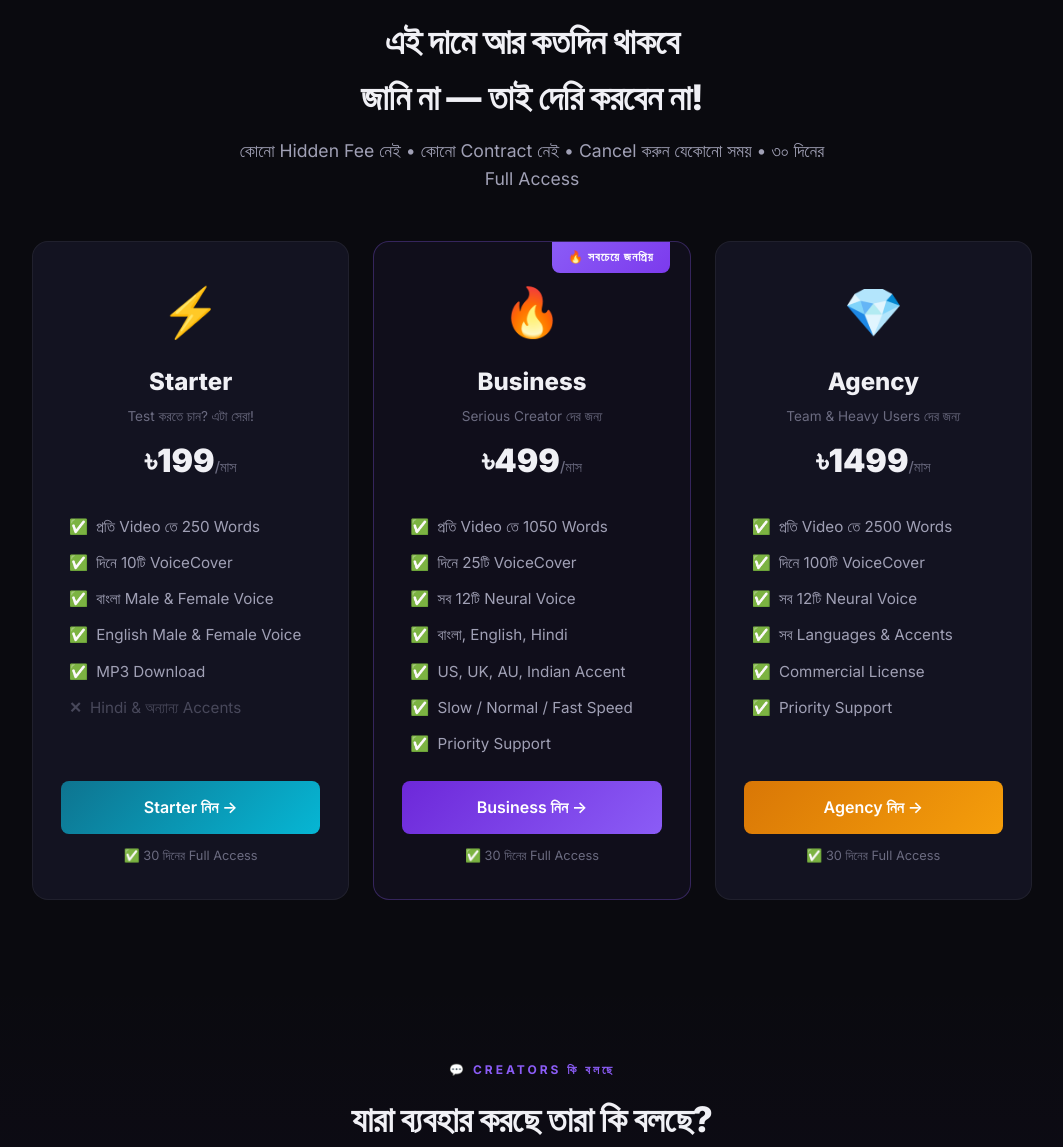
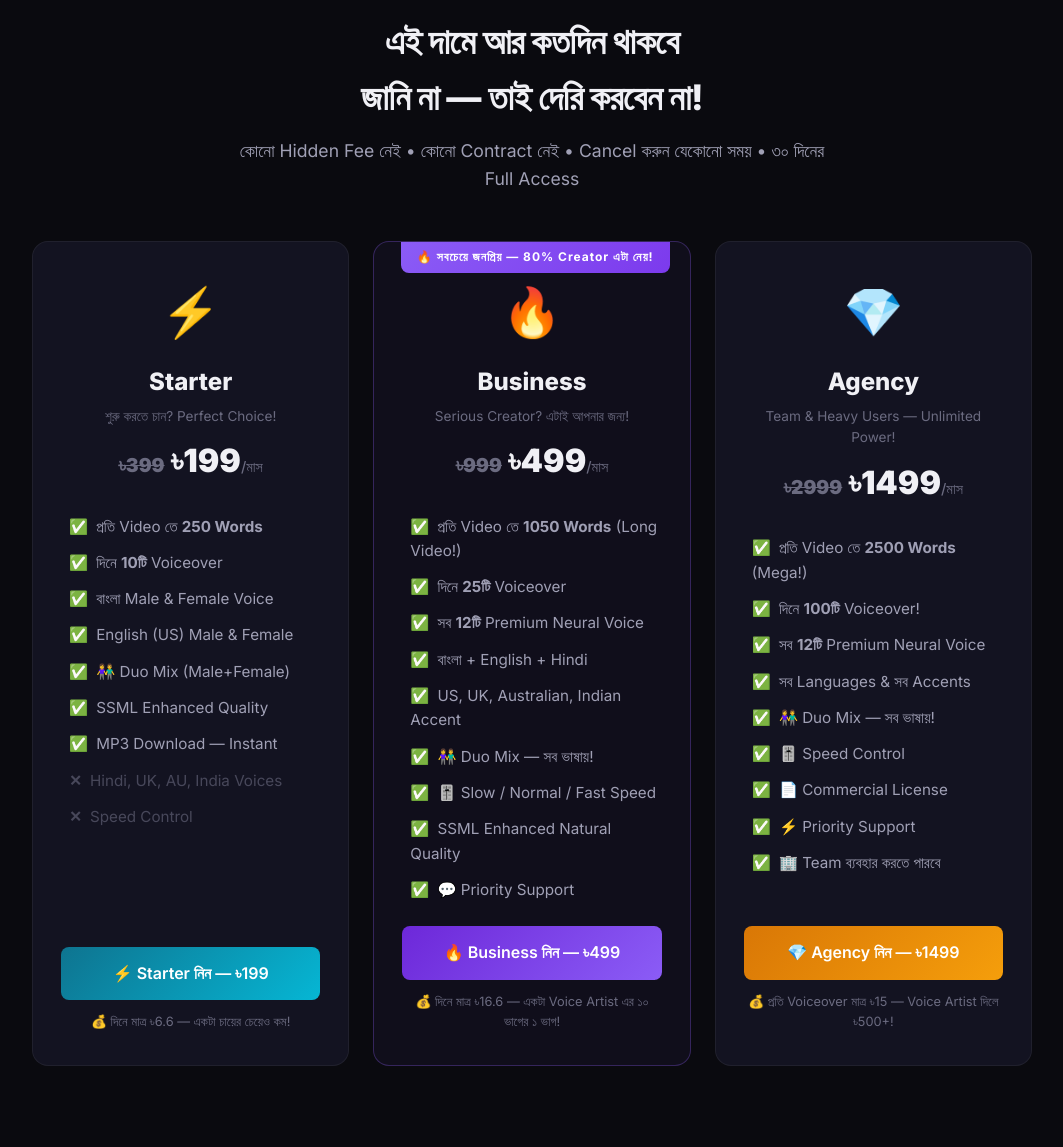
Before and after one commit to mubinpapa741-lang/vidcover-tools, a Flask app: page /promo in a window 1280 px wide. Shown: the part 4522-5669 px from the top of the page, without its empty margins (108-1171 px from the left). Run offline with Flask 3, Linux system fonts and the light colour scheme; data that the repository does not hold is empty.

Commit message:
Upgrade pricing plans: Duo Mix feature, SSML quality badge, crossed-out original prices, value anchoring

```diff
--- a/templates/promo.html
+++ b/templates/promo.html
@@ -452,48 +452,53 @@ if(trialAudio) {
                 <div class="plan-header">
                     <span class="plan-emoji">⚡</span>
                     <h3 class="plan-name">Starter</h3>
-                    <p class="plan-tagline">Test করতে চান? এটা সেরা!</p>
-                    <div class="plan-price">৳199<span class="plan-price-period">/মাস</span></div>
+                    <p class="plan-tagline">শুরু করতে চান? Perfect Choice!</p>
+                    <div class="plan-price"><s style="font-size:0.6em;color:var(--text-muted);">৳399</s> ৳199<span class="plan-price-period">/মাস</span></div>
                 </div>
                 <div class="plan-body">
                     <ul class="plan-features">
-                        <li><span class="feat-check">✅</span> প্রতি Video তে 250 Words</li>
-                        <li><span class="feat-check">✅</span> দিনে 10টি VoiceCover</li>
+                        <li><span class="feat-check">✅</span> প্রতি Video তে <strong>250 Words</strong></li>
+                        <li><span class="feat-check">✅</span> দিনে <strong>10টি</strong> Voiceover</li>
                         <li><span class="feat-check">✅</span> বাংলা Male & Female Voice</li>
-                        <li><span class="feat-check">✅</span> English Male & Female Voice</li>
-                        <li><span class="feat-check">✅</span> MP3 Download</li>
-                        <li class="feat-locked"><span class="feat-x">✕</span> Hindi & অন্যান্য Accents</li>
+                        <li><span class="feat-check">✅</span> English (US) Male & Female</li>
+                        <li><span class="feat-check">✅</span> 👫 Duo Mix (Male+Female)</li>
+                        <li><span class="feat-check">✅</span> SSML Enhanced Quality</li>
+                        <li><span class="feat-check">✅</span> MP3 Download — Instant</li>
+                        <li class="feat-locked"><span class="feat-x">✕</span> Hindi, UK, AU, India Voices</li>
+                        <li class="feat-locked"><span class="feat-x">✕</span> Speed Control</li>
                     </ul>
                 </div>
                 <div class="plan-footer">
-                    <a href="{{ promo_link if promo_link else '/activate' }}" {% if promo_link %}target="_blank" rel="noopener"{% endif %} class="btn btn-plan btn-plan-1">Starter নিন →</a>
-                    <span class="plan-guarantee">✅ 30 দিনের Full Access</span>
+                    <a href="{{ promo_link if promo_link else '/activate' }}" {% if promo_link %}target="_blank" rel="noopener"{% endif %} class="btn btn-plan btn-plan-1">⚡ Starter নিন — ৳199</a>
+                    <span class="plan-guarantee">💰 দিনে মাত্র ৳6.6 — একটা চায়ের চেয়েও কম!</span>
                 </div>
             </div>
 
             <div class="plan-card plan-card-2 plan-card-featured animate-on-scroll">
                 <div class="plan-card-glow"></div>
-                <div class="plan-badge-popular">🔥 সবচেয়ে জনপ্রিয়</div>
+                <div class="plan-badge-popular">🔥 সবচেয়ে জনপ্রিয় — 80% Creator এটা নেয়!</div>
                 <div class="plan-header">
                     <span class="plan-emoji">🔥</span>
                     <h3 class="plan-name">Business</h3>
-                    <p class="plan-tagline">Serious Creator দের জন্য</p>
-                    <div class="plan-price">৳499<span class="plan-price-period">/মাস</span></div>
+                    <p class="plan-tagline">Serious Creator? এটাই আপনার জন্য!</p>
+                    <div class="plan-price"><s style="font-size:0.6em;color:var(--text-muted);">৳999</s> ৳499<span class="plan-price-period">/মাস</span></div>
                 </div>
                 <div class="plan-body">
                     <ul class="plan-features">
-                        <li><span class="feat-check">✅</span> প্রতি Video তে 1050 Words</li>
-                        <li><span class="feat-check">✅</span> দিনে 25টি VoiceCover</li>
-                        <li><span class="feat-check">✅</span> সব 12টি Neural Voice</li>
-                        <li><span class="feat-check">✅</span> বাংলা, English, Hindi</li>
-                        <li><span class="feat-check">✅</span> US, UK, AU, Indian Accent</li>
-                        <li><span class="feat-check">✅</span> Slow / Normal / Fast Speed</li>
-                        <li><span class="feat-check">✅</span> Priority Support</li>
+                        <li><span class="feat-check">✅</span> প্রতি Video তে <strong>1050 Words</strong> (Long Video!)</li>
+                        <li><span class="feat-check">✅</span> দিনে <strong>25টি</strong> Voiceover</li>
+                        <li><span class="feat-check">✅</span> সব <strong>12টি</strong> Premium Neural Voice</li>
+                        <li><span class="feat-check">✅</span> বাংলা + English + Hindi</li>
+                        <li><span class="feat-check">✅</span> US, UK, Australian, Indian Accent</li>
+                        <li><span class="feat-check">✅</span> 👫 Duo Mix — সব ভাষায়!</li>
+                        <li><span class="feat-check">✅</span> 🎚️ Slow / Normal / Fast Speed</li>
+                        <li><span class="feat-check">✅</span> SSML Enhanced Natural Quality</li>
+                        <li><span class="feat-check">✅</span> 💬 Priority Support</li>
                     </ul>
                 </div>
                 <div class="plan-footer">
-                    <a href="{{ promo_link if promo_link else '/activate' }}" {% if promo_link %}target="_blank" rel="noopener"{% endif %} class="btn btn-plan btn-plan-2">Business নিন →</a>
-                    <span class="plan-guarantee">✅ 30 দিনের Full Access</span>
+                    <a href="{{ promo_link if promo_link else '/activate' }}" {% if promo_link %}target="_blank" rel="noopener"{% endif %} class="btn btn-plan btn-plan-2">🔥 Business নিন — ৳499</a>
+                    <span class="plan-guarantee">💰 দিনে মাত্র ৳16.6 — একটা Voice Artist এর ১০ ভাগের ১ ভাগ!</span>
                 </div>
             </div>
 
@@ -502,22 +507,25 @@ if(trialAudio) {
                 <div class="plan-header">
                     <span class="plan-emoji">💎</span>
                     <h3 class="plan-name">Agency</h3>
-                    <p class="plan-tagline">Team & Heavy Users দের জন্য</p>
-                    <div class="plan-price">৳1499<span class="plan-price-period">/মাস</span></div>
+                    <p class="plan-tagline">Team & Heavy Users — Unlimited Power!</p>
+                    <div class="plan-price"><s style="font-size:0.6em;color:var(--text-muted);">৳2999</s> ৳1499<span class="plan-price-period">/মাস</span></div>
                 </div>
                 <div class="plan-body">
                     <ul class="plan-features">
-                        <li><span class="feat-check">✅</span> প্রতি Video তে 2500 Words</li>
-                        <li><span class="feat-check">✅</span> দিনে 100টি VoiceCover</li>
-                        <li><span class="feat-check">✅</span> সব 12টি Neural Voice</li>
-                        <li><span class="feat-check">✅</span> সব Languages & Accents</li>
-                        <li><span class="feat-check">✅</span> Commercial License</li>
-                        <li><span class="feat-check">✅</span> Priority Support</li>
+                        <li><span class="feat-check">✅</span> প্রতি Video তে <strong>2500 Words</strong> (Mega!)</li>
+                        <li><span class="feat-check">✅</span> দিনে <strong>100টি</strong> Voiceover!</li>
+                        <li><span class="feat-check">✅</span> সব <strong>12টি</strong> Premium Neural Voice</li>
+                        <li><span class="feat-check">✅</span> সব Languages & সব Accents</li>
+                        <li><span class="feat-check">✅</span> 👫 Duo Mix — সব ভাষায়!</li>
+                        <li><span class="feat-check">✅</span> 🎚️ Speed Control</li>
+                        <li><span class="feat-check">✅</span> 📄 Commercial License</li>
+                        <li><span class="feat-check">✅</span> ⚡ Priority Support</li>
+                        <li><span class="feat-check">✅</span> 🏢 Team ব্যবহার করতে পারবে</li>
                     </ul>
                 </div>
                 <div class="plan-footer">
-                    <a href="{{ promo_link if promo_link else '/activate' }}" {% if promo_link %}target="_blank" rel="noopener"{% endif %} class="btn btn-plan btn-plan-3">Agency নিন →</a>
-                    <span class="plan-guarantee">✅ 30 দিনের Full Access</span>
+                    <a href="{{ promo_link if promo_link else '/activate' }}" {% if promo_link %}target="_blank" rel="noopener"{% endif %} class="btn btn-plan btn-plan-3">💎 Agency নিন — ৳1499</a>
+                    <span class="plan-guarantee">💰 প্রতি Voiceover মাত্র ৳15 — Voice Artist দিলে ৳500+!</span>
                 </div>
             </div>
         </div>
```
